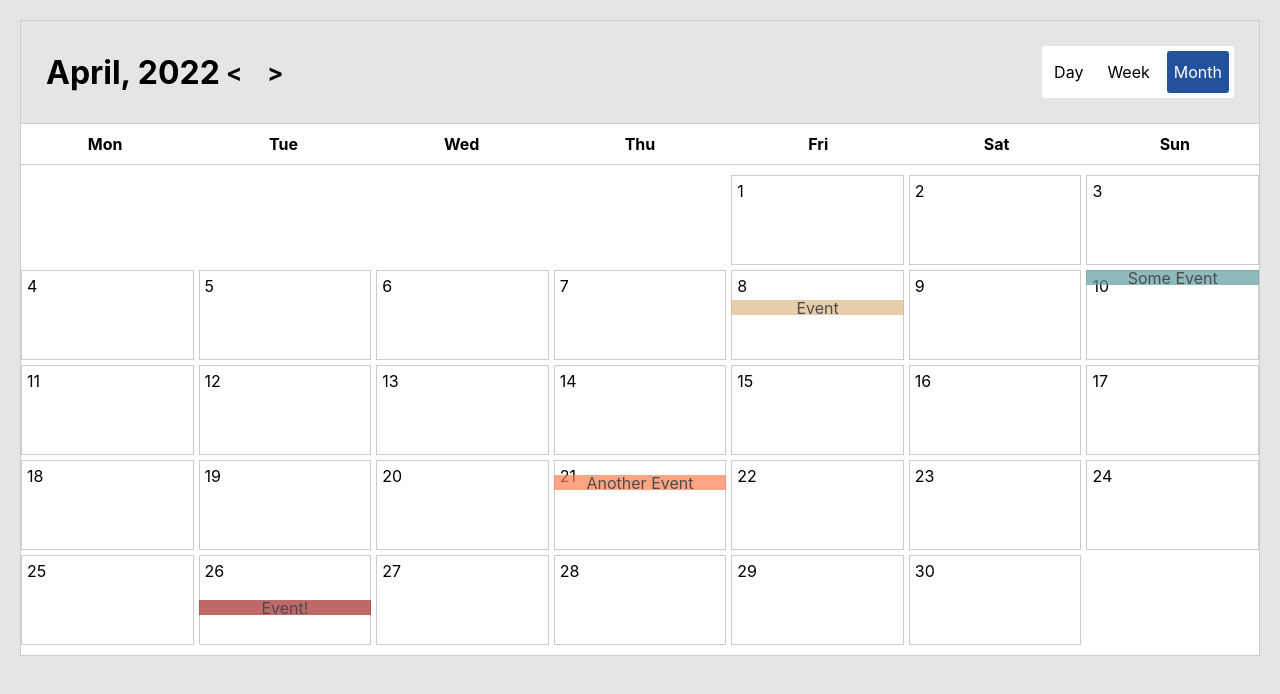
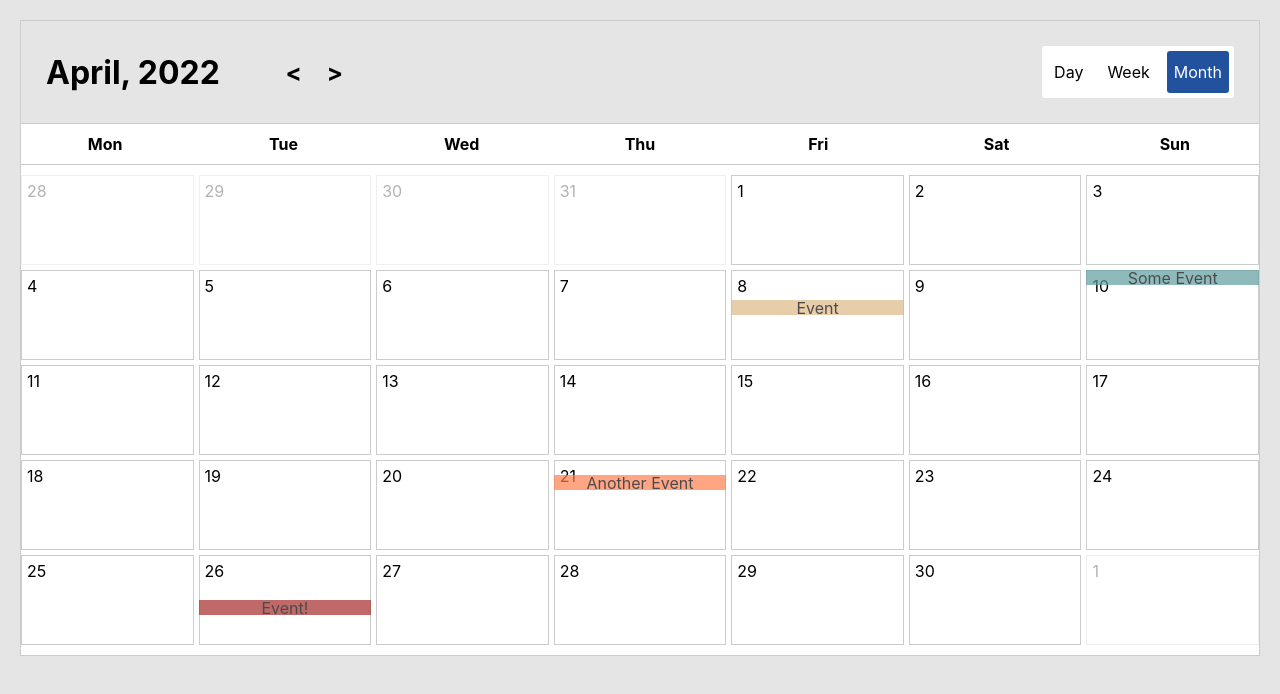
Before and after one commit to NikitoriusMinsk/react-task-calendar-component, a Next.js app: page / in a window 1280 px wide. Shown: the top 694 px of the page. Built offline with nearby package versions, Linux system fonts and the light colour scheme.

Commit message:
prev/next month slices

```diff
--- a/components/Calendar.js
+++ b/components/Calendar.js
@@ -2,13 +2,6 @@ import React from 'react'
 import { useEffect, useState } from 'react';
 import styles from '/styles/components/Calendar.module.css'
 
-function daysInMonth (month, year) {
-    return new Date(year, month+1, 0).getDate();
-}
-function getColumn(day, month, year){
-    const dayOfWeek = new Date(year, month, day).getDay();
-    return dayOfWeek === 0 ? 7 : dayOfWeek;
-}
 const schedule = [
     {
         start: 10,
@@ -53,7 +46,7 @@ export default function Calendar() {
         <div className={styles.container}>
             <div className={styles.header}>
                 <div className={styles.controlsContainer}>
-                    <h1>{date.toLocaleString('en', { month: 'long' })}, {date.getFullYear()}</h1>
+                    {view === 'month' && <h1>{date.toLocaleString('en', { month: 'long' })}, {date.getFullYear()}</h1>}
                     <div className={styles.controls}>
                         <span onClick={prev}>{`<`}</span>
                         <span onClick={next}>{`>`}</span>
@@ -85,39 +78,28 @@ export default function Calendar() {
     )
 }
 
-function Day({ number, children, ...props }){
-    return (
-        <div
-            className={styles.day}
-            {...props}
-        >
-            <span className={styles.dayNumber}>{number}</span>
-            {children}
-        </div>
-    )
-}
-function Event({ title, ...props }){
-    return (
-        <div
-            className={styles.event}
-            {...props}
-        >
-            <span className={styles.eventTitle}>{title}</span>
-        </div>
-    )
-}
 function MonthView({ date }){
-    const [positions, setPositions] = useState([]);
-    const [days, setDays] = useState([]);
-    const [events, setEvents] = useState([]);
+    const [positions, setPositions] = useState();
+    const [days, setDays] = useState();
+    const [events, setEvents] = useState();
+
+    function daysInMonth (month, year) {
+        return new Date(year, month+1, 0).getDate();
+    }
+
+    function getDayOfWeek(day, month, year){
+        const dayOfWeek = new Date(year, month, day).getDay();
+        return dayOfWeek === 0 ? 7 : dayOfWeek;
+    }
 
     function configureDays(){
         const dayCount = daysInMonth(date.getMonth(), date.getFullYear());
         const days = [];
         const positions = {};
+        // fill current month days
         let row = 1;
         for (let i = 1; i <= dayCount; i++) {
-            const column = getColumn(i, date.getMonth(), date.getFullYear());
+            const column = getDayOfWeek(i, date.getMonth(), date.getFullYear());
             positions[i] = {
                 row,
                 column
@@ -137,6 +119,51 @@ function MonthView({ date }){
             if (column === 7) {
                 row++;
             }
+        }
+        // fill previous month days
+        const prevDaysCount = getDayOfWeek(1, date.getMonth(), date.getFullYear()) - 1;
+        const prevMonthDays = daysInMonth(date.getMonth() - 1, date.getFullYear());
+        for (let i = prevMonthDays; i > prevMonthDays - prevDaysCount; i--) {
+            const column = getDayOfWeek(i, date.getMonth() - 1, date.getFullYear());
+            positions[-i] = {
+                row: 1,
+                column
+            }
+            days.unshift(
+                <Day
+                    key={`dp${i}`}
+                    number={i}
+                    style={{
+                        gridColumnStart: column,
+                        gridColumnEnd: column + 1,
+                        gridRowStart: 1,
+                        gridRowEnd: 2
+                    }}
+                    faded
+                />
+            )
+        }
+        //fill future month days
+        const nextDaysCount = 7 - getDayOfWeek(dayCount, date.getMonth(), date.getFullYear());
+        for (let i = 1; i <= nextDaysCount; i++) {
+            const column = getDayOfWeek(i, date.getMonth() + 1, date.getFullYear());
+            positions[`future${i}`] = {
+                row,
+                column
+            }
+            days.push(
+                <Day
+                    key={`df${i}`}
+                    number={i}
+                    style={{
+                        gridColumnStart: column,
+                        gridColumnEnd: column + 1,
+                        gridRowStart: row,
+                        gridRowEnd: row + 1
+                    }}
+                    faded
+                />
+            )
         }
         setPositions(positions);
         setDays(days);
@@ -223,7 +250,7 @@ function MonthView({ date }){
     }, [date])
 
     useEffect(() => {
-        if (positions.length === 0) return
+        if (!positions) return
         configureEvents();
     }, [positions])
 
@@ -249,3 +276,25 @@ function MonthView({ date }){
         </>
     )
 }
+
+function Day({ number, children, faded=false, ...props }){
+    return (
+        <div
+            className={`${styles.day} ${faded && styles.faded}`}
+            {...props}
+        >
+            <span className={styles.dayNumber}>{number}</span>
+            {children}
+        </div>
+    )
+}
+function Event({ title, ...props }){
+    return (
+        <div
+            className={styles.event}
+            {...props}
+        >
+            <span className={styles.eventTitle}>{title}</span>
+        </div>
+    )
+}
--- a/styles/components/Calendar.module.css
+++ b/styles/components/Calendar.module.css
@@ -17,7 +17,7 @@
     flex-direction: row;
     align-items: center;
     justify-content: space-between;
-    width: 20%;
+    width: 25%;
 }
 .controls{
     display: flex;
@@ -93,6 +93,9 @@
     z-index: 10;
     border: 1px solid #ccc;
 }
+.faded {
+    opacity: 0.3;
+}
 .dayNumber{
     position: absolute;
     left: 5px;
```
